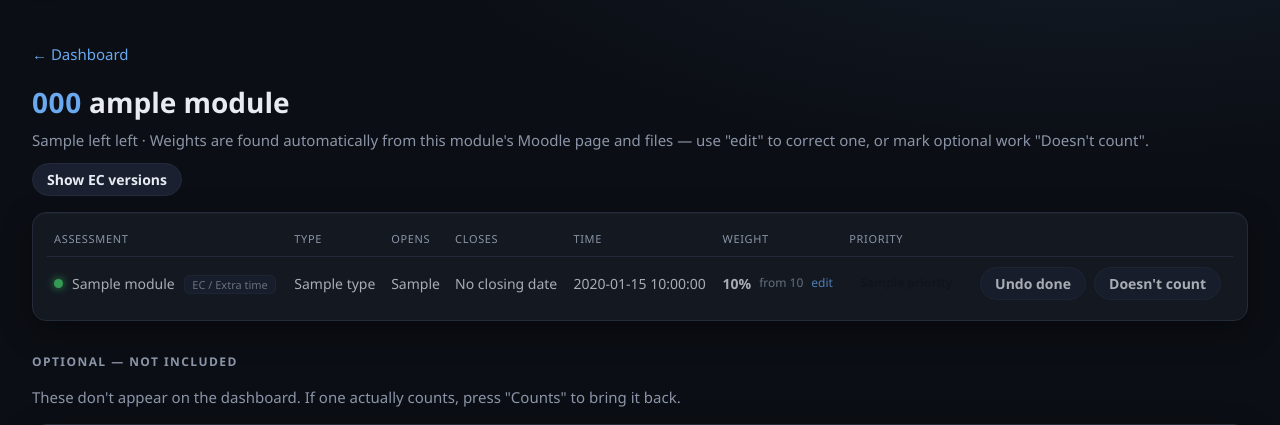
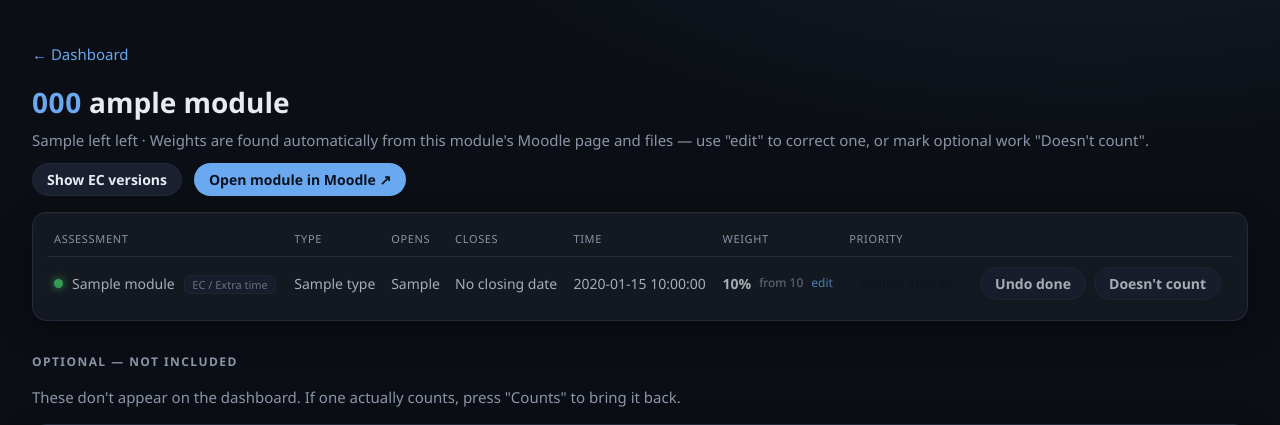
Before and after one commit to deividas-talocka/crunch, a Flask app: template templates/module.html in a window 1280 px wide. Shown: the part 55-480 px from the top of the page. Run offline with Flask 3, Linux system fonts and the light colour scheme; the template is opened without the code that fills it: most values are stand-ins (such as "Sample title", 1, 10 or a date in 2020).

Commit message:
Link each module page to its Moodle course
Co-Authored-By: Claude Opus 5.5 <noreply@anthropic.com>

```diff
--- a/app.py
+++ b/app.py
@@ -76,7 +76,11 @@ def module(course_id):
     if not show_ec:
         found["items"] = [r for r in found["items"] if not r["ec"]]
         found["optional"] = [r for r in found["optional"] if not r["ec"]]
-    return render_template("module.html", view=view, module=found, show_ec=show_ec)
+    try:
+        moodle_url = f"{moodle_client._settings()[0]}/course/view.php?id={course_id}"
+    except MoodleError:
+        moodle_url = None
+    return render_template("module.html", view=view, module=found, show_ec=show_ec, moodle_url=moodle_url)
 
 
 def parse_weight(raw):
--- a/templates/module.html
+++ b/templates/module.html
@@ -5,7 +5,10 @@
 <h1 class="page-title"><span class="module-code">{{ module.code }}</span> {{ module.title[module.code|length:] }}</h1>
 <div class="module-intro">
   <p class="muted">{{ module.left }} left · Weights are found automatically from this module's Moodle page and files — use "edit" to correct one, or mark optional work "Doesn't count".</p>
-  <a class="button secondary{{ ' active' if show_ec }}" href="?{{ '' if show_ec else 'ec=1' }}">{{ 'Hide EC versions' if show_ec else 'Show EC versions' }}</a>
+  <div class="detail-actions">
+    <a class="button secondary{{ ' active' if show_ec }}" href="?{{ '' if show_ec else 'ec=1' }}">{{ 'Hide EC versions' if show_ec else 'Show EC versions' }}</a>
+    {% if moodle_url %}<a class="button" href="{{ moodle_url }}" target="_blank" rel="noopener">Open module in Moodle ↗</a>{% endif %}
+  </div>
 </div>
 
 <div class="panel">
```
Also changed, not shown: devpost/checklist.md (+1 -0 lines), devpost/prd.md (+1 -1 lines), tests/test_pages.py (+6 -0 lines).
